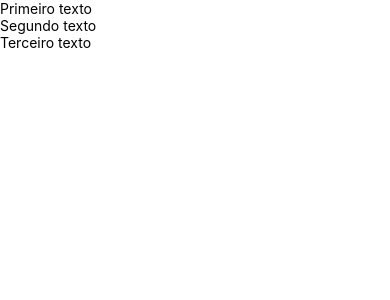
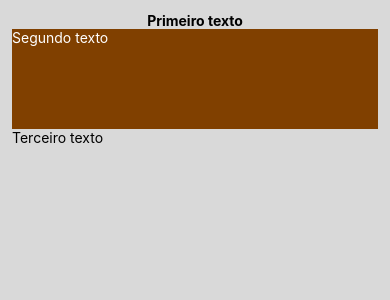
Before and after one commit to rennanmaia/meusresultados, a React Native app in the folder meusresultados/: screen / in a window 390 px wide. Shown: the top 300 px of the page. Built offline with nearby package versions, Linux system fonts and the light colour scheme.

Commit message:
style: simple styling

```diff
--- a/meusresultados/App.tsx
+++ b/meusresultados/App.tsx
@@ -2,10 +2,27 @@ import { Text, View } from 'react-native';
 
 export default function App() {
   return (
-    <>
-      <Text>Primeiro texto</Text>
-      <Text>Segundo texto</Text>
+    <View style={{
+      flex: 1,
+      backgroundColor: '#d9d9d9',
+      padding: 12,
+    }}>
+      <Text style={{
+        width: '100%',
+        textAlign: 'center',
+        fontWeight: 'bold',
+      }}>
+        Primeiro texto
+      </Text>
+      <Text style={{
+        width: '100%',
+        height: 100,
+        backgroundColor: '#804000',
+        color: '#ffffff',
+      }}>
+        Segundo texto
+      </Text>
       <Text>Terceiro texto</Text>
-    </>
+    </View>
   );
 }
```
